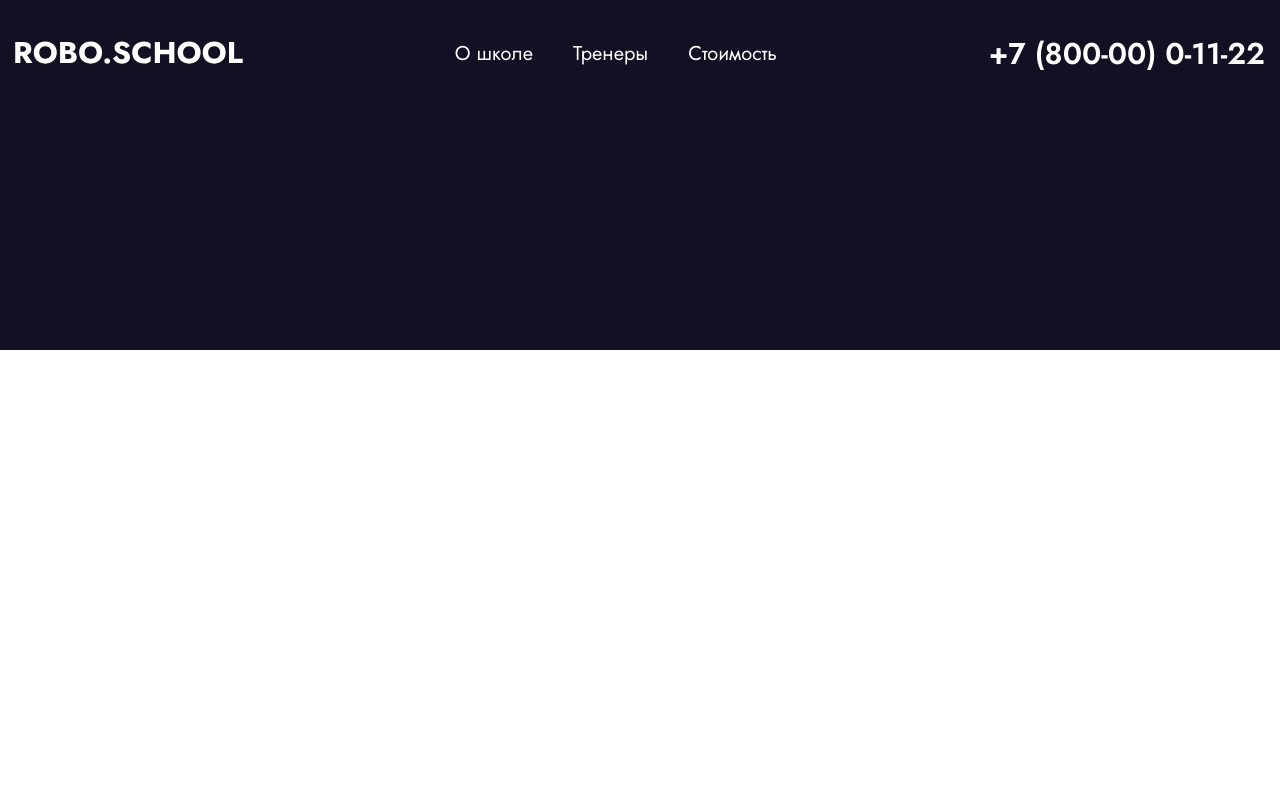
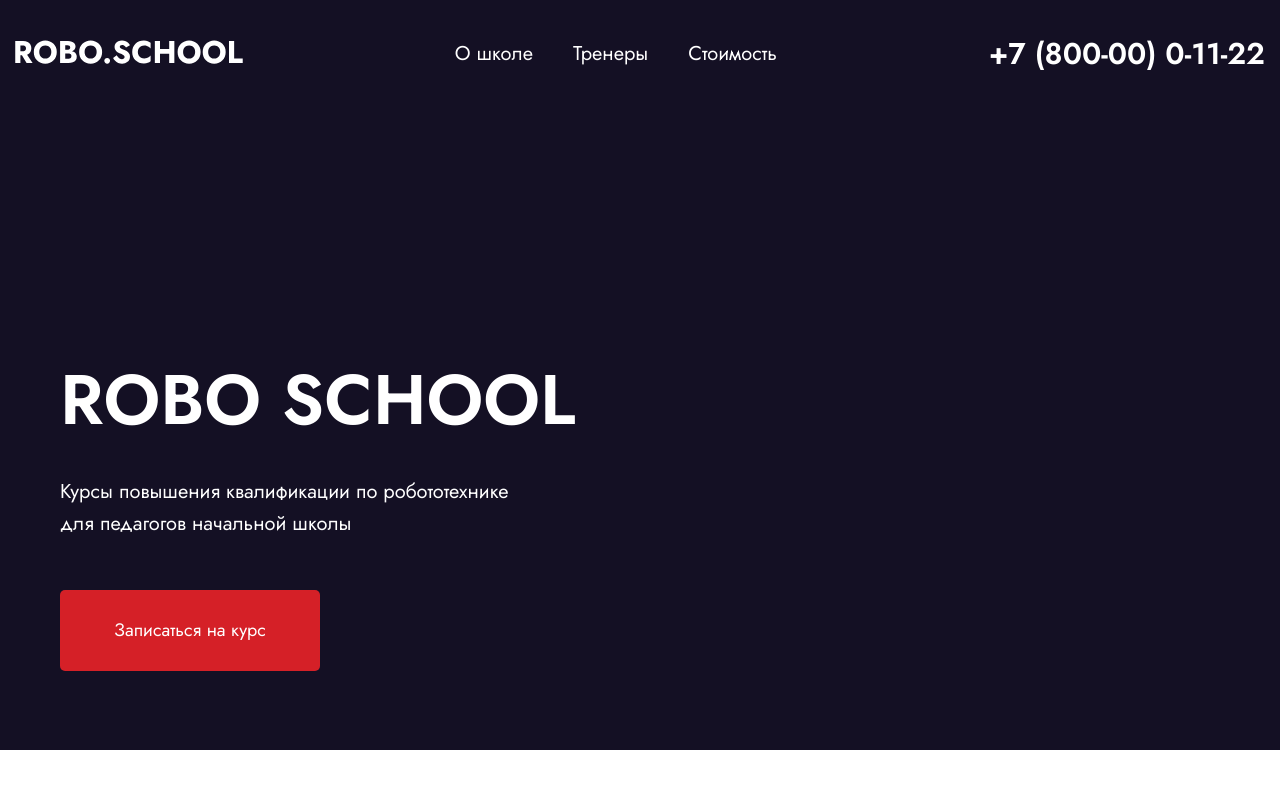
Before and after one commit to d1mon1k/robo-school-site, a website: page app/index.html in a window 1280 px wide. Drawn offline with Linux system fonts and the light colour scheme; files whose address does not match are found by name.

Commit message:
feat: implement hero block

```diff
--- a/app/index.html
+++ b/app/index.html
@@ -35,7 +35,15 @@
 </header>
 
     <main class="main">
-      <div class="hero-container"></div>
+      <section class="hero">
+  <div class="hero__container container">
+    <div class="hero__content">
+      <h1 class="hero__title">Robo school</h1>
+      <span class="hero__title-text">Курсы повышения квалификации по робототехнике для педагогов начальной школы</span>
+      <a href="#" class="btn btn-reset">Записаться на курс</a>
+    </div>
+  </div>
+</section>
 
     </main>
 
--- a/src/scss/_vars.scss
+++ b/src/scss/_vars.scss
@@ -1,6 +1,6 @@
 :root {
   // base
-  --font-family: "JostRegular", 'Lato';
+  --font-family: "Jost", 'Lato';
   --content-width: 1160px;
   --content-fluid-width: 1720px; //? надо ли
   --container-offset: 15px;
--- /dev/null
+++ b/src/scss/components/_btn.scss
@@ -0,0 +1,14 @@
+.btn {
+  display: flex;
+  justify-content: center;
+  align-items: center;
+  padding: 26px 54px;
+  max-width: 260px;
+  font-weight: 400;
+  font-size: 18px;
+  line-height: 160%;
+  text-align: center;
+  color: var(--light-color);
+  border-radius: 5px;
+  background-color: var(--accent-color);
+}
--- a/src/scss/components/_hero.scss
+++ b/src/scss/components/_hero.scss
@@ -1,4 +1,33 @@
-.hero-container {
-  height: 350px;
+.hero {
+  min-height: 750px;
   background: var(--dark-color);
+
+  &__container {
+    @include flex();
+  }
+
+  &__content {
+    max-width: 516px;
+  }
+
+  &__title {
+    margin: 0;
+    margin-bottom: 20px;
+    padding-top: 344px;
+    font-weight: 600;
+    font-size: 70px;
+    line-height: 160%;
+    text-transform: uppercase;
+    color: var(--light-color);
+
+    &-text {
+      max-width: 90%;
+      margin-bottom: 50px;
+      display: block;
+      font-weight: 400;
+      font-size: 20px;
+      line-height: 160%;
+      color: var(--light-color);
+    }
+  }
 }
--- a/src/scss/main.scss
+++ b/src/scss/main.scss
@@ -5,6 +5,7 @@
 @import "settings";
 
 // подключения компонентов страницы
+@import './components/btn';
 @import "./components/header";
 @import './components/nav';
 @import './components/phone';
```
Also changed, not shown: src/partials/hero.html (+9 -1 lines), app/css/main.css, 1 other file.
